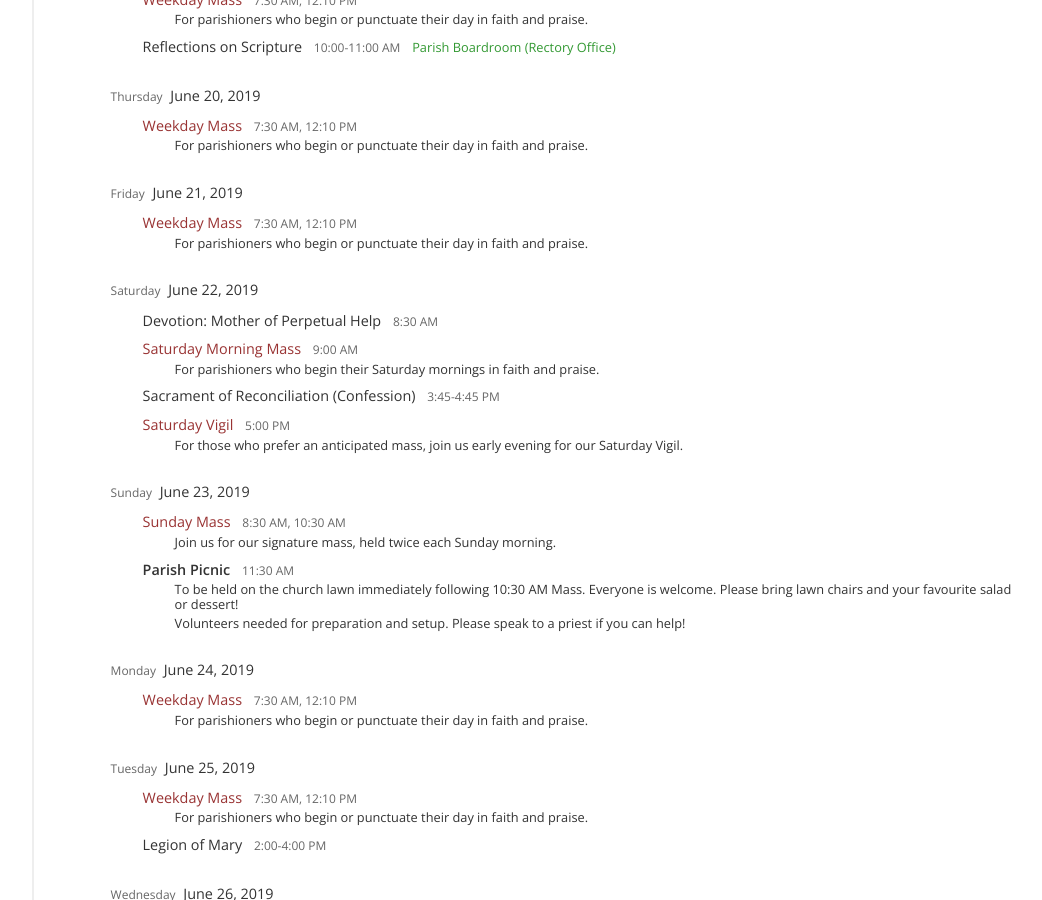
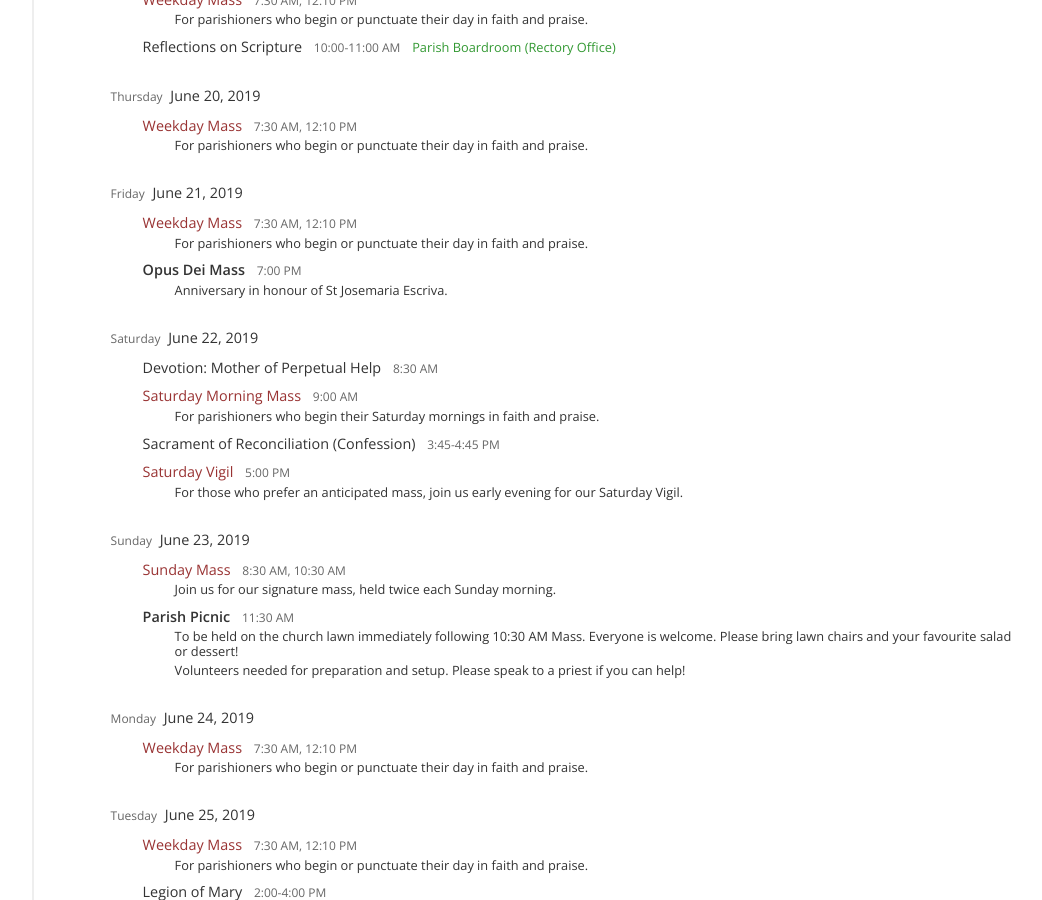
Before and after one commit to stpeterinchains/stpeterinchains.github.io, a Jekyll site: the page built from schedule.html, in a window 1280 px wide and 900 px high, scrolled down 1133 px. Shown: the whole window, without its empty margins (181-1223 px from the left). Built offline with Jekyll 4.4.1, drawn with Linux system fonts in a browser that asks for light colours; nearby versions of some CDN libraries.

Commit message:
New bulletin: 2019/06/16; updated schedule

```diff
--- a/_data/bulletins.yml
+++ b/_data/bulletins.yml
@@ -15,6 +15,10 @@ issues:
       -
         month: June
         bulletins:
+          -
+            date: 16
+            title: The Most Holy Trinity
+            link: https://drive.google.com/file/d/14zuFXmlESCakfofRxs7vRTAez5GLSHcm/view
           -
             date: 9
             title: Pentecost Sunday
--- a/_data/schedule.yml
+++ b/_data/schedule.yml
@@ -632,6 +632,11 @@ calendar:
     recurring: *thursday
   - date: 2019-06-21
     recurring: *friday
+    specials:
+      - title: Opus Dei Mass
+        descriptive: Anniversary in honour of St&nbsp;Josemaria&nbsp;Escriva.
+        time: 7:00 PM
+        ordinal: "1900"
   - date: 2019-06-22
     recurring: *saturday
   - date: 2019-06-23
```
